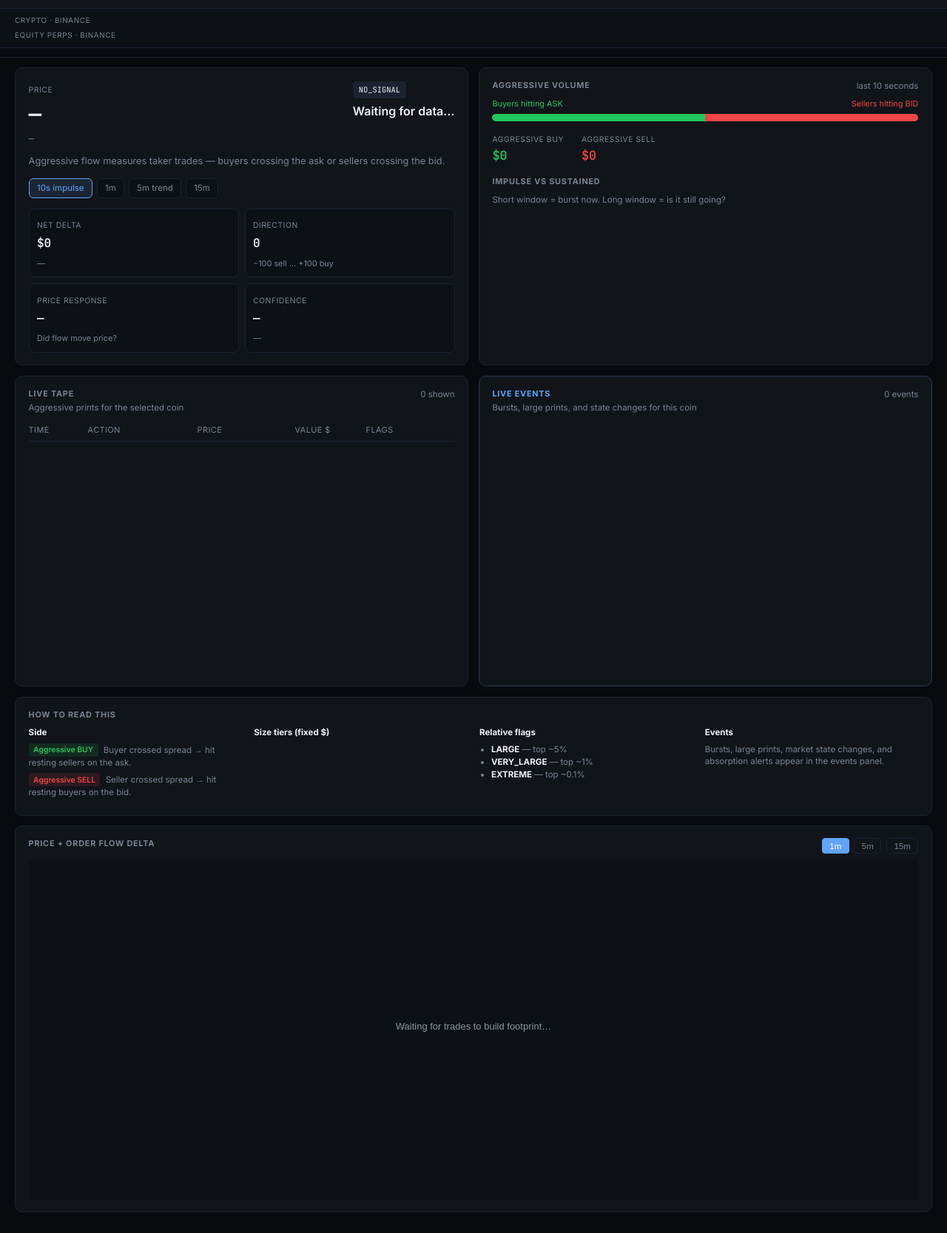
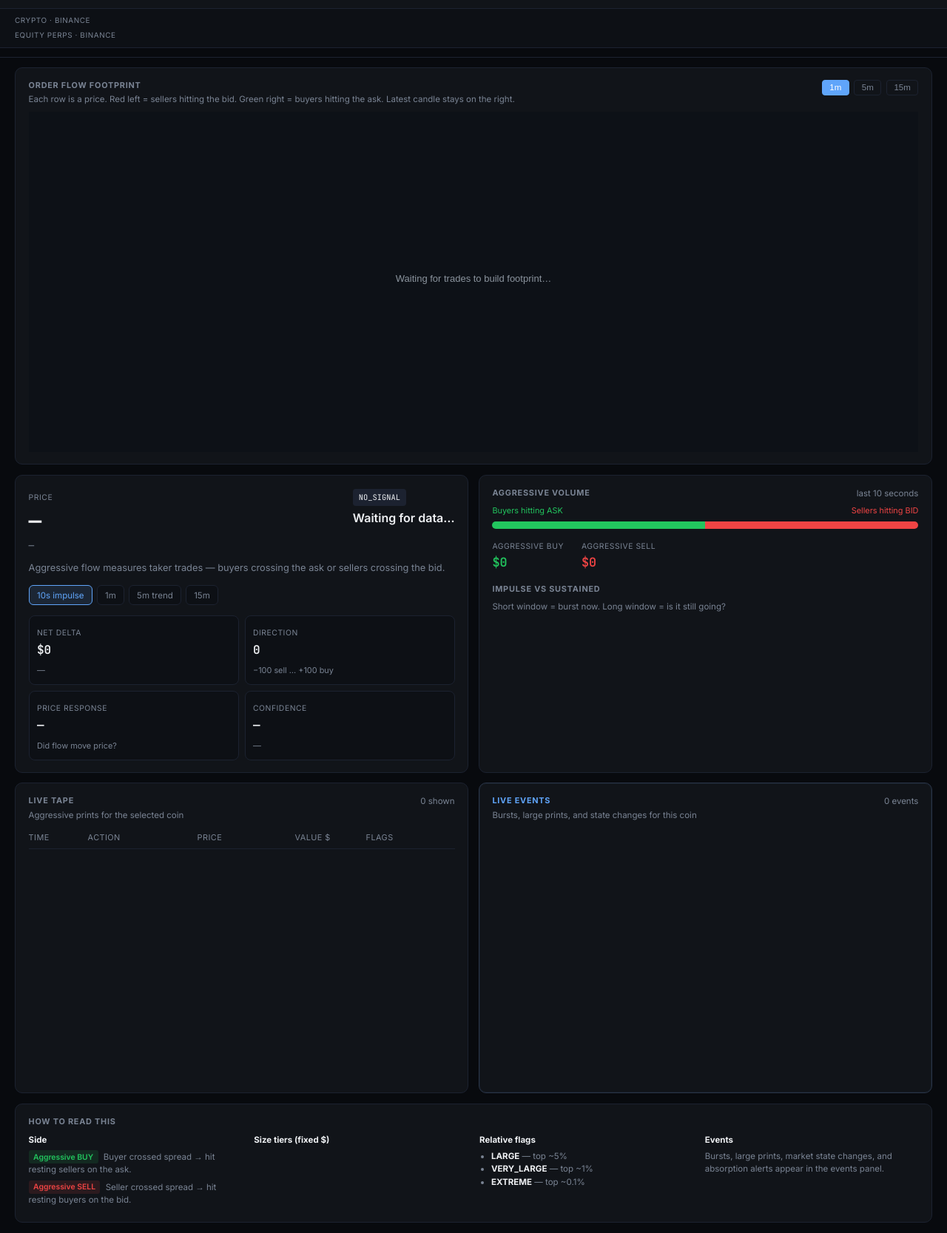
Before and after one commit to HoseinKhanBeigi/oderFlow, a website: page public/index.html in a window 1280 px wide. Shown: the part 63-1730 px from the top of the page at 74% size. Drawn offline with Linux system fonts and the light colour scheme; no server answers.

Commit message:
Refactor chart panel layout and update grid structure in trading dashboard. Moved chart panel to a new position in index.html and adjusted corresponding styles in styles.css to improve overall layout and organization of the dashboard components.

```diff
--- a/public/index.html
+++ b/public/index.html
@@ -39,6 +39,23 @@
   </div>
 
   <main class="layout">
+    <!-- Chart -->
+    <section class="panel chart-panel">
+      <div class="panel-head">
+        <div>
+          <h2>Order flow footprint</h2>
+          <p class="hint">Each row is a price. Red left = sellers hitting the bid. Green right = buyers hitting the ask. Latest candle stays on the right.</p>
+        </div>
+        <div class="chart-tf-tabs" id="chart-tf-tabs">
+          <button class="chart-live-btn hidden" id="chart-live-btn" type="button">Latest</button>
+          <button class="chart-tf-tab active" data-ctf="1">1m</button>
+          <button class="chart-tf-tab" data-ctf="5">5m</button>
+          <button class="chart-tf-tab" data-ctf="15">15m</button>
+        </div>
+      </div>
+      <div id="tv-chart" style="width:100%;height:460px;overflow:hidden;position:relative;"></div>
+    </section>
+
     <!-- Signal panel -->
     <section class="panel signal-panel">
       <div class="signal-top">
@@ -122,19 +139,6 @@
       <div class="compare-row" id="compare-row"></div>
     </section>
 
-    <!-- Chart -->
-    <section class="panel chart-panel">
-      <div class="panel-head">
-        <h2>Price + Order Flow Delta</h2>
-        <div class="chart-tf-tabs" id="chart-tf-tabs">
-          <button class="chart-tf-tab active" data-ctf="1">1m</button>
-          <button class="chart-tf-tab" data-ctf="5">5m</button>
-          <button class="chart-tf-tab" data-ctf="15">15m</button>
-        </div>
-      </div>
-      <div id="tv-chart" style="width:100%;height:460px;overflow:hidden;position:relative;"></div>
-    </section>
-
     <!-- Bottom row: tape + events -->
     <div class="bottom-row">
       <section class="panel tape-panel">
--- a/public/styles.css
+++ b/public/styles.css
@@ -122,7 +122,7 @@ body {
 .layout {
   display: grid;
   grid-template-columns: 1fr 1fr;
-  grid-template-rows: auto 1fr auto;
+  grid-template-rows: auto auto 1fr auto;
   gap: 0.85rem;
   padding: 0.85rem 1.25rem;
   max-width: 1500px;
@@ -154,7 +154,7 @@ body {
 .label { font-size: 0.65rem; color: var(--muted); text-transform: uppercase; letter-spacing: 0.05em; }
 
 /* Signal panel */
-.signal-panel { grid-column: 1; grid-row: 1; }
+.signal-panel { grid-column: 1; grid-row: 2; }
 
 .signal-top {
   display: flex;
@@ -257,7 +257,7 @@ body {
 .absorption-box.hidden { display: none; }
 
 /* Flow panel */
-.flow-panel { grid-column: 2; grid-row: 1; }
+.flow-panel { grid-column: 2; grid-row: 2; }
 
 .bar-labels {
   display: flex;
@@ -303,7 +303,7 @@ body {
 /* Bottom row: tape + events */
 .bottom-row {
   grid-column: 1 / -1;
-  grid-row: 2;
+  grid-row: 3;
   display: grid;
   grid-template-columns: 1fr 1fr;
   gap: 0.85rem;
@@ -420,7 +420,7 @@ body {
 /* Legend */
 .legend-panel {
   grid-column: 1 / -1;
-  grid-row: 3;
+  grid-row: 4;
 }
 
 .legend-grid {
@@ -507,7 +507,7 @@ body {
 .open-tab-close:hover { color: var(--sell); background: rgba(239,83,80,0.15); }
 
 /* Chart panel */
-.chart-panel { grid-column: 1 / -1; }
+.chart-panel { grid-column: 1 / -1; grid-row: 1; }
 .chart-tf-tabs { display: flex; gap: 0.4rem; }
 .chart-tf-tab {
   background: var(--card);
@@ -519,3 +519,15 @@ body {
   cursor: pointer;
 }
 .chart-tf-tab.active { background: var(--accent); color: #fff; border-color: var(--accent); }
+.chart-live-btn {
+  background: transparent;
+  border: 1px solid var(--accent);
+  color: var(--accent);
+  font-size: 0.72rem;
+  font-weight: 600;
+  padding: 0.2rem 0.6rem;
+  border-radius: 4px;
+  cursor: pointer;
+}
+.chart-live-btn:hover { background: rgba(96, 165, 250, 0.12); }
+.chart-live-btn.hidden { display: none; }
```
Also changed, not shown: pnpm-lock.yaml (added).
